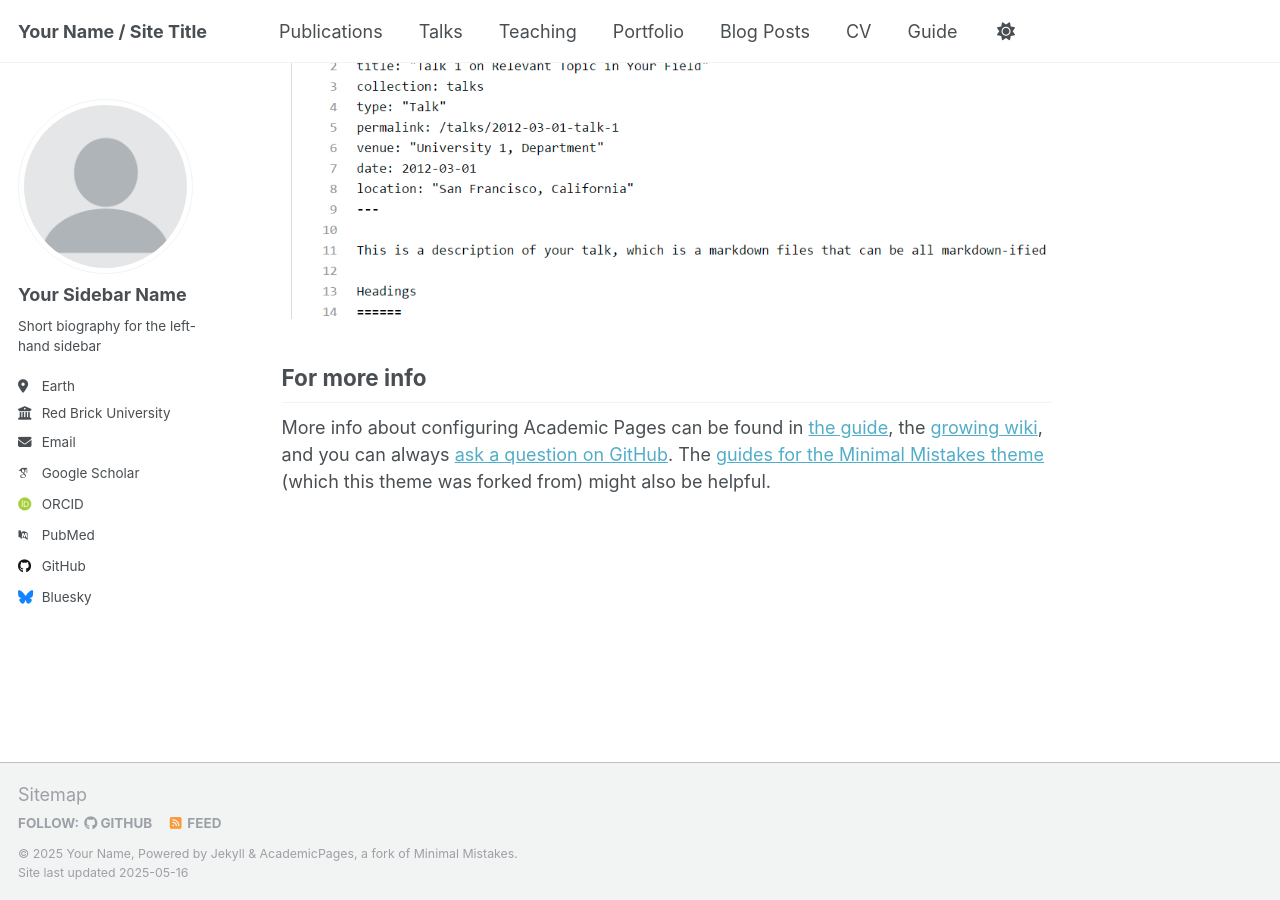
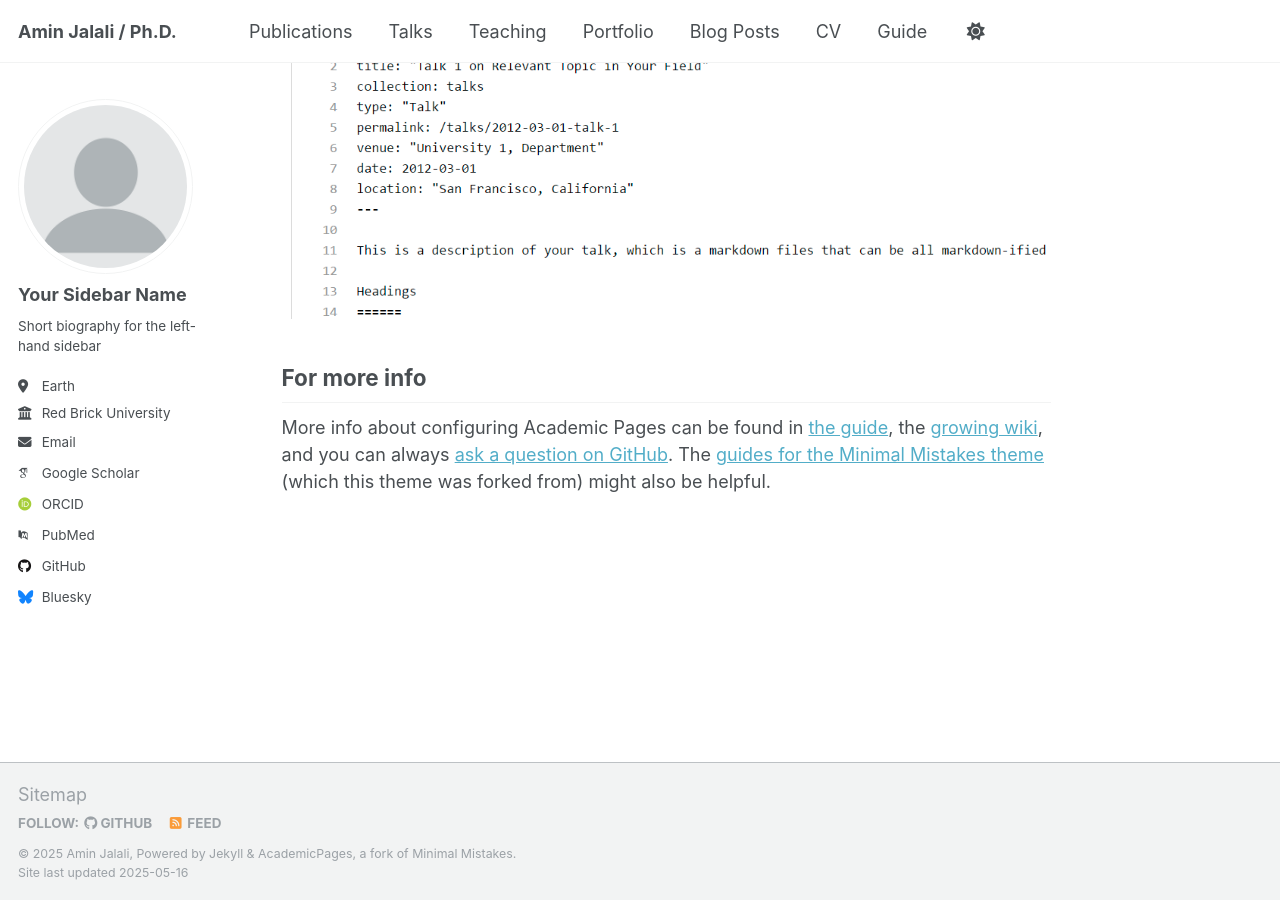
Before and after one commit to aminjalali-research/aminjalali-research.github.io, a Jekyll site: the page built from _pages/about.md, in a window 1280 px wide and 900 px high, scrolled down 2636 px. Built offline with Jekyll 4.4.1, drawn with Linux system fonts in a browser that asks for light colours; some web fonts are replaced.

Commit message:
Update _config.yml

```diff
--- a/_config.yml
+++ b/_config.yml
@@ -9,13 +9,13 @@
 # Basic Site Settings
 locale                   : "en-US"
 site_theme               : "default"
-title                    : "Your Name / Site Title"
+title                    : "Amin Jalali / Ph.D."
 title_separator          : "-"
-name                     : &name "Your Name"
+name                     : &name "Amin Jalali"
 description              : &description "personal description"
-url                      : https://academicpages.github.io # the base hostname & protocol for your site e.g. "https://[your GitHub username].github.io" or if you already have some other page hosted on Github then use "https://[your GitHub username].github.io/[Your Repo Name]"
+url                      : https://aminjalali.github.io # the base hostname & protocol for your site e.g. "https://[your GitHub username].github.io" or if you already have some other page hosted on Github then use "https://[your GitHub username].github.io/[Your Repo Name]"
 baseurl                  : "" # the subpath of your site, e.g. "/blog"
-repository               : "academicpages/academicpages.github.io"
+repository               : "AI-repo/aminjalali.github.io"
 
 # Site Author - The following control what appear as part of the author content on the side bar.
 #               If a field is blank the icon and link will not appear, otherwise it will be shown.
```
